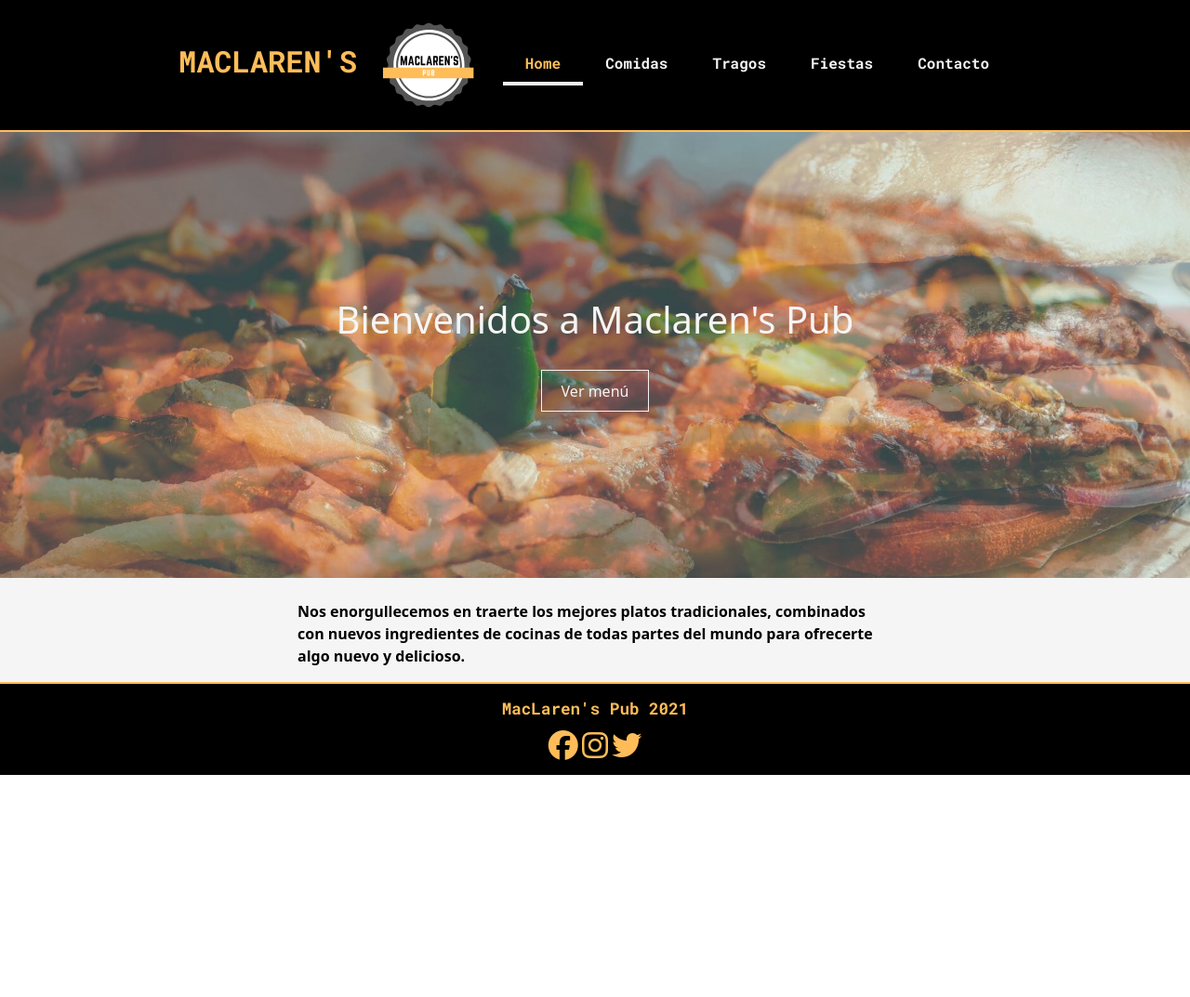
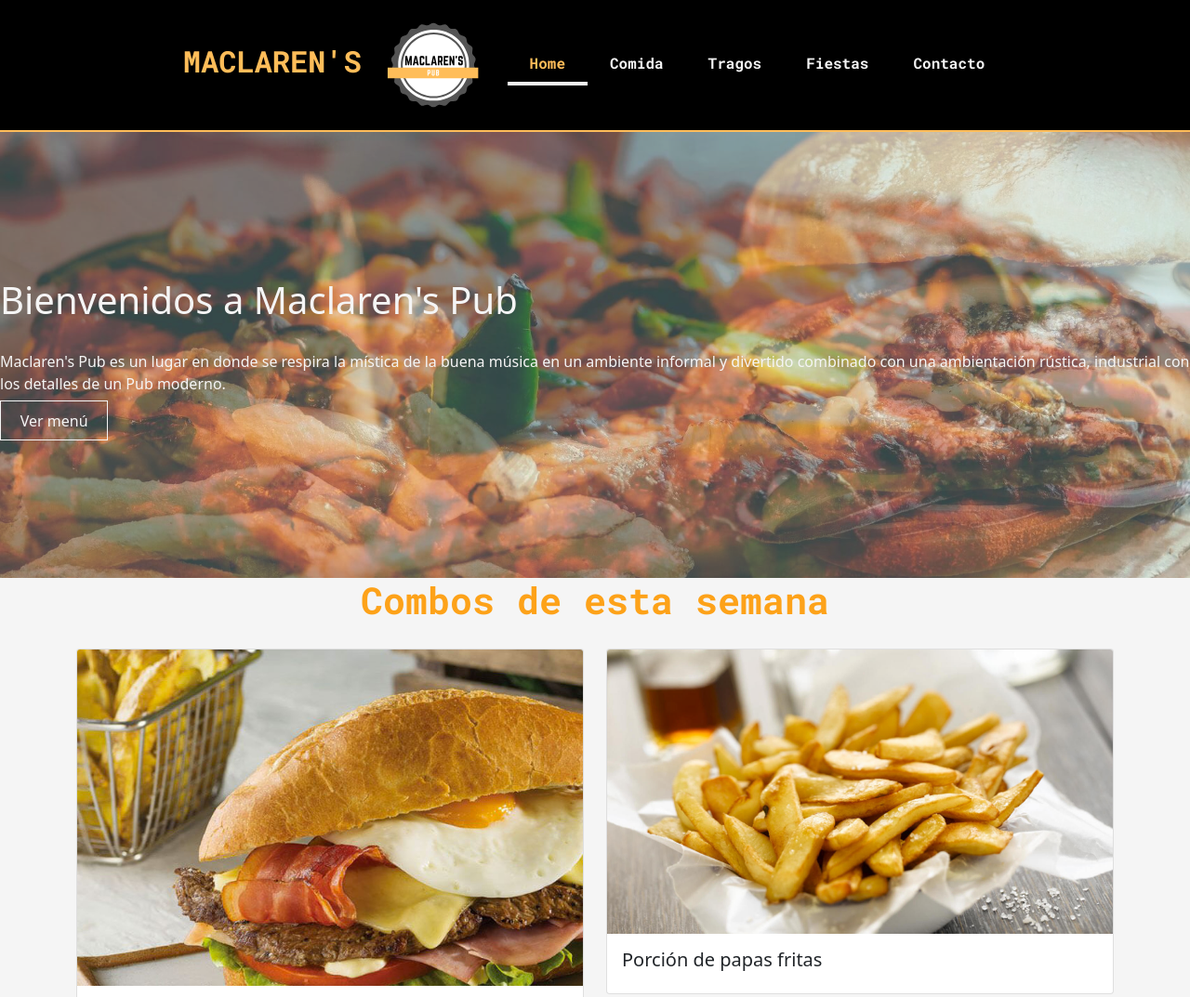
Before and after one commit to ceciliadean182/maclarens, a plain HTML site: page index.html in a window 1280 px wide. Shown: the top 1073 px of the page at 93% size. Before the commit the page ends 834 px from the top, so only its background shows below. Drawn offline with nearby package versions, Linux system fonts and the light colour scheme.

Commit message:
Se mejora slider y promociones del home

```diff
--- a/index.html
+++ b/index.html
@@ -15,6 +15,7 @@
     <script src="https://kit.fontawesome.com/4c415a2f53.js" crossorigin="anonymous"></script>
     <link rel="preconnect" href="https://fonts.gstatic.com">
     <link href="https://fonts.googleapis.com/css2?family=Open+Sans+Condensed:wght@300&family=Roboto+Mono:wght@700&display=swap" rel="stylesheet">
+    <link rel="stylesheet"href="https://cdnjs.cloudflare.com/ajax/libs/animate.css/4.1.1/animate.min.css"/>
     <title>MACLAREN'S PUB</title>
 </head>
 <body>
@@ -35,7 +36,7 @@
                             <a class="nav-link active" aria-current="page" href="index.html">Home</a>
                         </li>
                         <li class="nav-item">
-                            <a class="nav-link" href="pages/comida.html">Comidas</a>
+                            <a class="nav-link" href="pages/comida.html">Comida</a>
                         </li>
                         <li class="nav-item">
                             <a class="nav-link" href="pages/tragos.html">Tragos</a>
@@ -60,13 +61,19 @@
     <main class="main">
         <section class="banner">
             <div class="banner__content">
-                <h2>Bienvenidos a Maclaren's Pub</h2>
-                <a href="#">Ver menú</a>
+                <div class="banner__content__info">
+                    <h2>Bienvenidos a Maclaren's Pub</h2>
+                    <p>
+                        Maclaren's Pub es un lugar en donde se respira la mística de la buena música en un
+                        ambiente informal y divertido combinado con una ambientación rústica, industrial con
+                        los detalles de un Pub moderno.</p>
+                    <a href="#">Ver menú</a>
+                </div>
             </div>
         </section>
-        <!-- <h2 class="main__titulo">Promociones de esta semana</h2>
+        <h3 class="main__titulo">Combos de esta semana</h3>
         <section class="promociones container">
-            <div class="row row-cols-1 row-cols-md-3 g-4">
+            <div class="row row-cols-1 row-cols-md-2 g-4">
                 <div class="col">
                     <div class="card promociones__item">
                         <img src="img/chivito.jpg" class="card-img-top promociones__img" alt="...">
@@ -103,32 +110,18 @@
                         </div>
                     </div>
                 </div>
-                <div class="col">
-                    <div class="card promociones__item">
-                        <img src="img/comida2.jpg" class="card-img-top promociones__img" alt="...">
-                        <div class="card-body">
-                            <h5 class="card-title">Hamburguesa</h5>
-                            <p class="card-text"></p>
-                        </div>
-                    </div>
-                </div>
-                <div class="col">
-                    <div class="card promociones__item">
-                        <img src="img/torta.jpg" class="card-img-top promociones__img" alt="...">
-                        <div class="card-body">
-                            <h5 class="card-title">Tortas</h5>
-                            <p class="card-text"></p>
-                        </div>
-                    </div>
-                </div>
+
             </div>
-        </section> -->
+        </section>
+
         <section class="presentacion">
             <p class="presentacion__textos">
                 Nos enorgullecemos en traerte los mejores platos tradicionales, combinados con nuevos
                 ingredientes de cocinas de todas partes del mundo para ofrecerte algo nuevo y delicioso.
             </p>
         </section>
+    </div>
+    </div>
     </main>
     <footer class="footer">
         <h5 class="footer__titulo">MacLaren's Pub 2021</h5>
```
